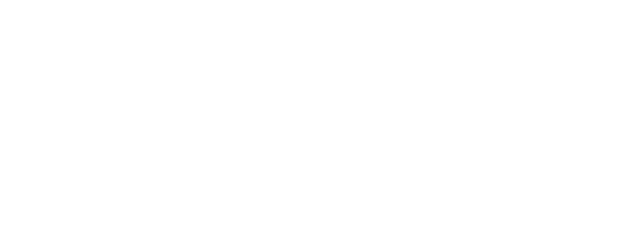
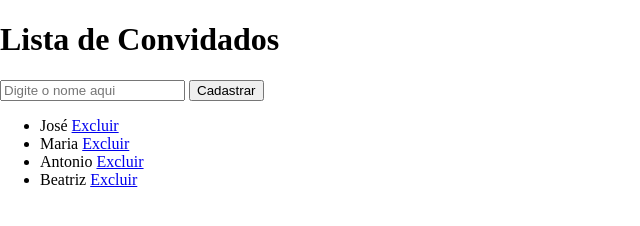
Before and after one commit to xitarps/guests_book, a plain HTML site: page index.html in a window 1280 px wide. Shown: the whole page, without its empty margins (0-640 px from the left). Drawn offline with Linux system fonts and the light colour scheme.

Commit message:
Html skeleton

```diff
--- a/index.html
+++ b/index.html
@@ -7,6 +7,32 @@
   <title>Guests Book</title>
   <link rel="stylesheet" href="css/default.css">
 <body>
+  <h1>
+    Lista de Convidados
+  </h1>
+
+  <input type="text" name="" id="" placeholder="Digite o nome aqui">
+  <button id="btn_cadastrar">Cadastrar</button>
+
+  <ul>
+    <li>
+      José
+      <a href="#"> Excluir</a>
+    </li>
+    <li>
+      Maria
+      <a href="#"> Excluir</a>
+    </li>
+    <li>
+      Antonio
+      <a href="#"> Excluir</a>
+    </li>
+    <li>
+      Beatriz
+      <a href="#"> Excluir</a>
+    </li>
+  </ul>
+
   <script src="js/default.js"></script>
 </body>
 </html>
--- a/js/default.js
+++ b/js/default.js
@@ -0,0 +1,3 @@
+window.onload = ()=>{
+
+}
```
